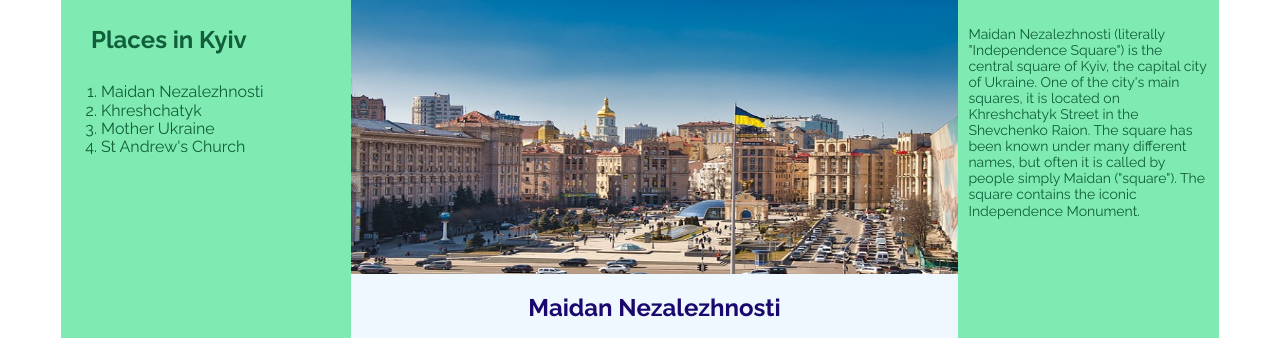
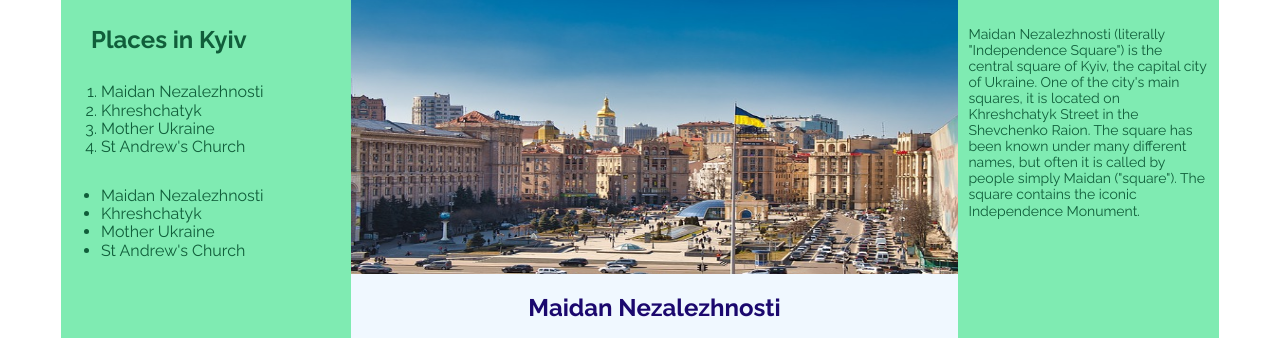
Before and after one commit to kovalsofiia1/l1_web, a plain HTML site: page index.html in a window 1280 px wide. Shown: the part 74-412 px from the top of the page. Drawn offline with nearby package versions, Linux system fonts and the light colour scheme.

Commit message:
added ul

```diff
--- a/css/styles-grid.css
+++ b/css/styles-grid.css
@@ -94,12 +94,14 @@ aside h2 {
   margin-left: 30px;
   margin-bottom: 20px;
 }
-aside ol {
+aside ol,
+aside ul {
   color: rgb(16, 94, 58);
   margin-top: 30px;
   margin-bottom: 20px;
 }
-aside ol a {
+aside ol a,
+aside ul a {
   color: rgb(16, 94, 58);
   text-decoration: none;
   cursor: pointer;
--- a/index.html
+++ b/index.html
@@ -28,6 +28,12 @@
         <li><a href="page-three.html">Mother Ukraine</a></li>
         <li><a href="page-four.html">St Andrew's Church</a></li>
       </ol>
+      <ul>
+        <li><a href="index.html">Maidan Nezalezhnosti</a></li>
+        <li><a href="page-two.html">Khreshchatyk</a></li>
+        <li><a href="page-three.html">Mother Ukraine</a></li>
+        <li><a href="page-four.html">St Andrew's Church</a></li>
+      </ul>
     </aside>
     <main class="page-main">
       <aside class="right">
```
Also changed, not shown: page-four.html (+6 -0 lines), page-three.html (+6 -0 lines), page-two.html (+6 -0 lines).
